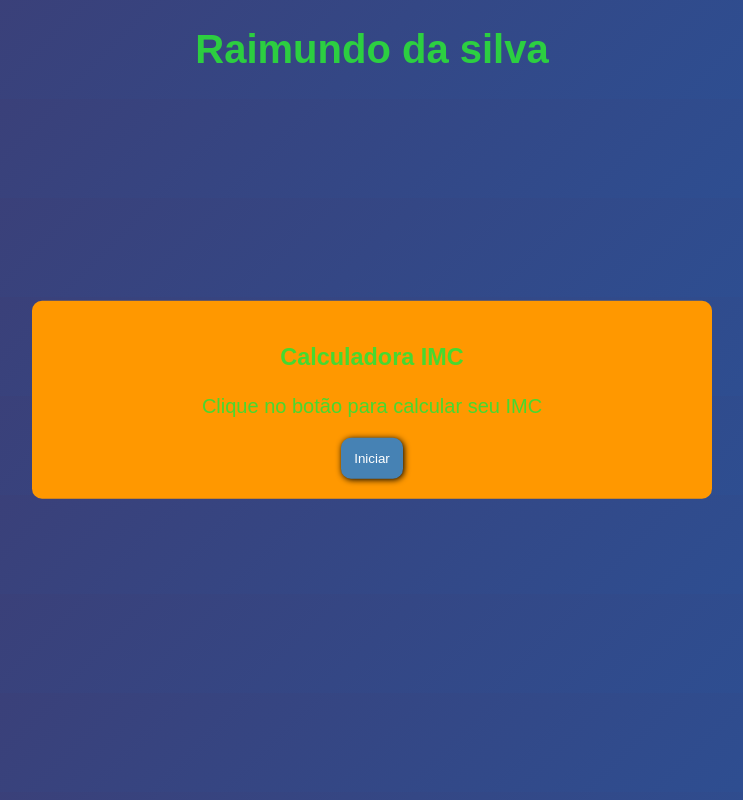
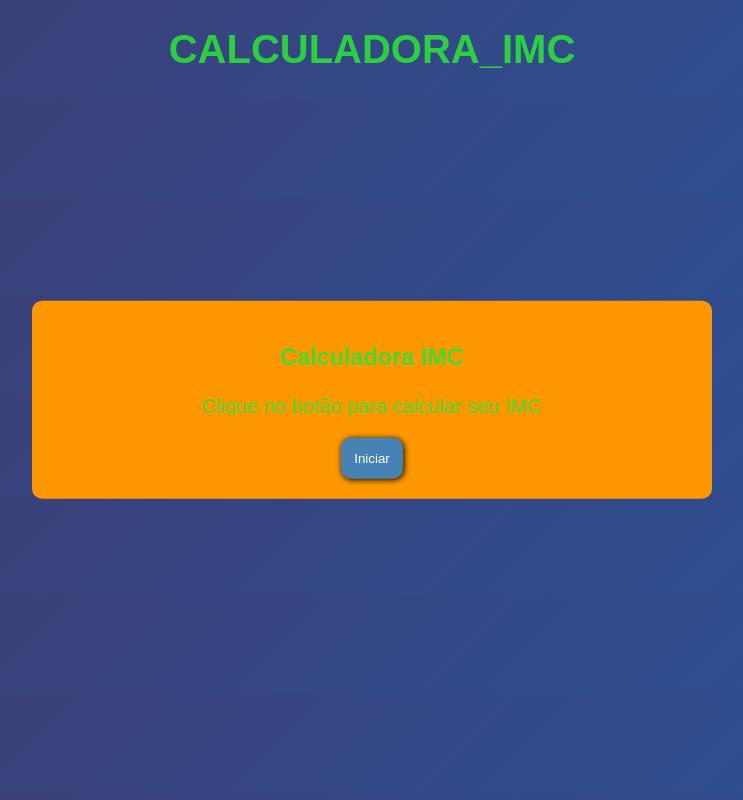
Before and after one commit to RaimundoPW/CALCULADORA_IMC, a plain HTML site: page index.html in a window 1280 px wide. Shown: the whole page, without its empty margins (268-1011 px from the left). Drawn offline with Linux system fonts and the light colour scheme.

Commit message:
Versão_1.4
Projeto concluido com sucesso.

```diff
--- a/index.html
+++ b/index.html
@@ -57,7 +57,7 @@
     </style>
 </head>
 <body>
-    <h1>Raimundo da silva</h1>
+    <h1>CALCULADORA_IMC</h1>
     <div class="container">
         <div class="first-step">
             <h3>Calculadora IMC</h3>
```
